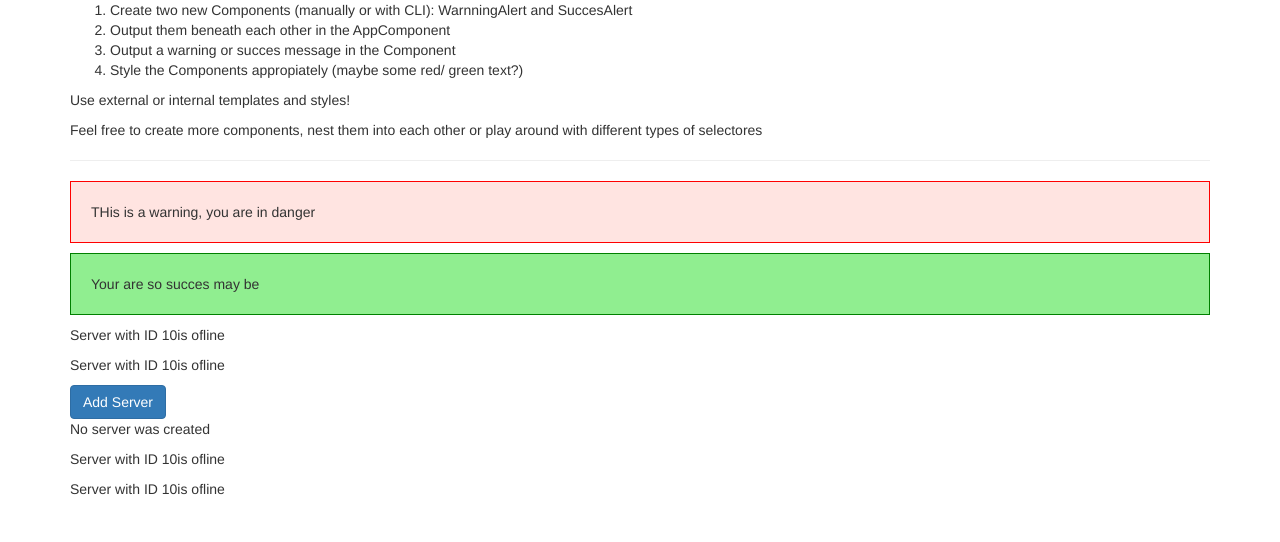
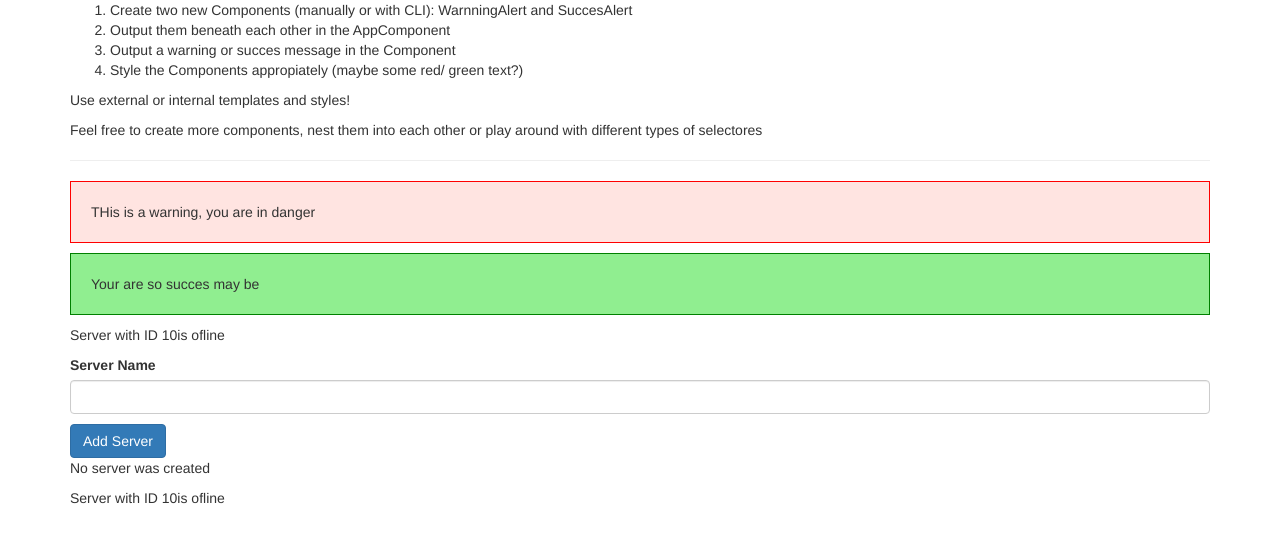
Before and after one commit to saleemjavid36/DataBindingTouchUps, an Angular app: page / in a window 1280 px wide. Shown: the top 542 px of the page. Built offline with nearby package versions, Linux system fonts and the light colour scheme.

Commit message:
final new Changes

```diff
--- a/src/app/app.component.html
+++ b/src/app/app.component.html
@@ -15,7 +15,6 @@
             <app-warning-alert></app-warning-alert>
             <app-success-alert></app-success-alert>
             <app-server></app-server>
-            <app-server></app-server>
             <app-servers></app-servers>
         </div>
     </div>
--- a/src/app/servers/servers.component.html
+++ b/src/app/servers/servers.component.html
@@ -1,7 +1,13 @@
+
+<label >Server Name</label>
+<input
+type="text"
+class="form-control"
+(input)="onUpdateServerName($event)">
+<p>{{serverName}}</p>
 <button class="btn btn-primary" [disabled]="!allowNewServer"
 (click)="onCreateServer()"
 >Add Server</button>
 <!-- <p [innerText]="allowNewServer"></p> -->
 <p>{{serverCreationStatus}}</p>
 <app-server></app-server>
-<app-server></app-server>
--- a/src/app/servers/servers.component.ts
+++ b/src/app/servers/servers.component.ts
@@ -8,6 +8,7 @@
 export class ServersComponent implements OnInit {
   allowNewServer= false;
   serverCreationStatus='No server was created';
+  serverName=''
 
  constructor(){
   setTimeout(()=>{
@@ -19,4 +20,8 @@
  onCreateServer(){
   this.serverCreationStatus='Server was created';
  }
+ onUpdateServerName(event:any){
+    this.serverName= (<HTMLInputElement>event.target).value
+ }
+
 }
```
